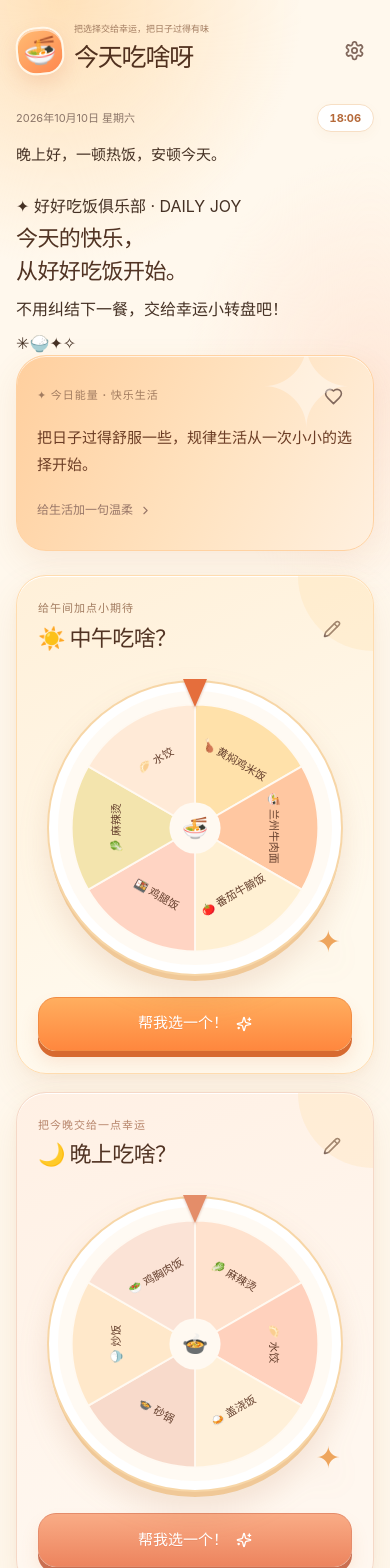
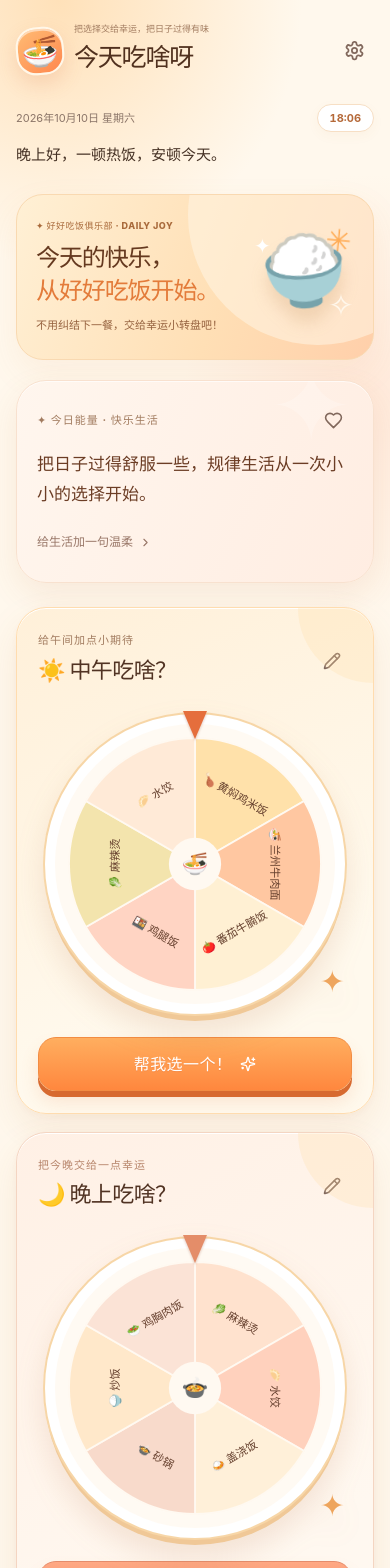
Before and after one commit to 13DADFF/today-food, a React (Vite) app in the folder 今天吃啥呀-完整项目/today-food/: page / in a window 390 px wide. Shown: the top 1568 px of the page. Built offline with nearby package versions, Linux system fonts and the light colour scheme.

Commit message:
Polish warm cream UI with playful hero, motion and mobile layout

```diff
--- a/今天吃啥呀-完整项目/today-food/src/style.css
+++ b/今天吃啥呀-完整项目/today-food/src/style.css
@@ -765,3 +765,68 @@ h2 { letter-spacing: -.6px; color: #513323; }
   .wheel-wrap { max-width:292px; }
   .card { border-radius:26px; }
 }
+
+/* v2: joyful illustrated hero, peach dinner, readable wheels and gentle tracking */
+main { max-width: 980px; }
+.brand-icon { font-size: 30px; }
+.hero-intro {
+ display:flex; align-items:center; justify-content:space-between; gap:16px;
+ position:relative; isolation:isolate; overflow:hidden;
+ padding:26px 30px; margin:12px 0 20px; min-height:186px;
+ border-radius:32px; border:1px solid #f9d9b1;
+ background:linear-gradient(110deg,#fff0d5 0%,#ffdfb5 58%,#ffcfaa 100%);
+ box-shadow:0 14px 35px #d88c4b16;
+}
+.hero-intro::before {content:"";position:absolute;width:260px;height:260px;right:-75px;top:-110px;border-radius:50%;background:#fff6e68c;z-index:-1;}
+.hero-kicker {display:block;font-size:10px;font-weight:800;letter-spacing:1.3px;color:#a96a3b;margin-bottom:10px;}
+.hero-copy {position:relative;z-index:1;}
+.hero-copy h2 {font-size:clamp(24px,3.2vw,34px);line-height:1.35;letter-spacing:-1.1px;color:#65391f;margin:0 0 9px;font-weight:850;}
+.hero-copy h2 em {font-style:normal;color:#e37b3a;}
+.hero-copy p {font-size:13px;color:#96623f;margin:0;}
+.hero-art {position:relative;flex:0 0 185px;height:150px;display:grid;place-items:center;}
+.hero-bowl {font-size:92px;filter:drop-shadow(0 14px 8px #b77a4230);transform:rotate(-8deg);animation:bowl-bob 4s ease-in-out infinite;}
+.hero-sun {position:absolute;top:-17px;right:10px;font-size:48px;color:#ffac55;animation:sun-spin 22s linear infinite;}
+.hero-spark {position:absolute;left:10px;top:14px;font-size:27px;color:#fff;}
+.hero-spark-two {position:absolute;right:0;bottom:8px;font-size:31px;color:#fff7eb;}
+@keyframes bowl-bob {0%,100%{transform:translateY(0) rotate(-8deg)}50%{transform:translateY(-7px) rotate(-4deg)}}
+@keyframes sun-spin {to{transform:rotate(360deg)}}
+.energy {background:linear-gradient(115deg,#fff6ee,#ffede2);border-color:#f8e1cf;}
+.energy::after {font-size:100px;opacity:.55;}
+.energy p {font-size:17px;}
+.wheel-card {transition:box-shadow .25s,transform .25s;}
+.wheel-card:hover {box-shadow:0 19px 44px #bb793225;}
+.wheel-card.dinner {background:linear-gradient(150deg,#fff0e5,#fff8f0 80%);border-color:#f4d5c2;}
+.wheel-card.dinner .primary {background:linear-gradient(180deg,#ffa984,#ed845e);}
+.wheel-card .section-head h2 {font-size:23px;}
+.wheel-wrap {max-width:330px;}
+.wheel-wrap svg {border-width:10px;}
+.wheel-card .spin {letter-spacing:.4px;font-size:16px;}
+.result {border:2px solid #ffdab7;background:linear-gradient(160deg,#fffaf3,#fff1dc);padding:19px 16px;box-shadow:0 9px 25px #d18a4320;}
+.result-celebration {font-size:25px;letter-spacing:8px;animation:celebrate-pop .55s ease-out both;}
+@keyframes celebrate-pop {from{transform:scale(.65);opacity:0}to{transform:scale(1);opacity:1}}
+.result h3 {font-size:24px;color:#b85d2e;margin:9px 0;}
+.result .secondary {background:#fff;border:1px solid #f5c89f;font-weight:800;}
+.today {background:linear-gradient(180deg,#fffefa,#fffaf3);}
+.meal-progress {background:#fff2e4;border:1px solid #fae1c8;border-radius:18px;padding:15px 17px;margin-top:19px;}
+.meal-progress-label {display:flex;align-items:center;justify-content:space-between;color:#85563b;font-size:12px;font-weight:650;}
+.meal-progress-label strong {color:#db773c;font-size:14px;}
+.meal-progress-track {height:9px;background:#f5dfc9;border-radius:20px;margin:10px 0;overflow:hidden;}
+.meal-progress-fill {height:100%;background:linear-gradient(90deg,#ffc273,#f48a4e);border-radius:20px;transition:width .35s ease;}
+.meal-progress p {font-size:11px;color:#a17b5f;margin:4px 0 0;}
+.total {margin-top:19px;}
+.bottom-links button {transition:transform .18s,background .18s;}
+.bottom-links button:hover {background:#ffe6cb;transform:translateY(-2px);}
+@media(max-width:600px){
+ .hero-intro {padding:22px 19px;min-height:156px;border-radius:27px;gap:0;}
+ .hero-copy h2 {font-size:24px;}
+ .hero-copy p {font-size:11px;max-width:215px;}
+ .hero-kicker {font-size:9px;letter-spacing:.5px;}
+ .hero-art {flex:0 0 100px;height:120px;margin-left:-15px;}
+ .hero-bowl {font-size:69px;}
+ .hero-sun {font-size:31px;right:3px;top:0;}
+ .hero-spark {font-size:20px;left:0;}
+ .wheel-card .section-head h2 {font-size:22px;}
+ .wheel-wrap {max-width:300px;}
+}
+@media(max-width:360px){.hero-art{flex-basis:78px}.hero-bowl{font-size:58px}.hero-copy h2{font-size:21px}}
+@media(prefers-reduced-motion:reduce){.hero-bowl,.hero-sun,.result-celebration{animation:none!important}}
```
